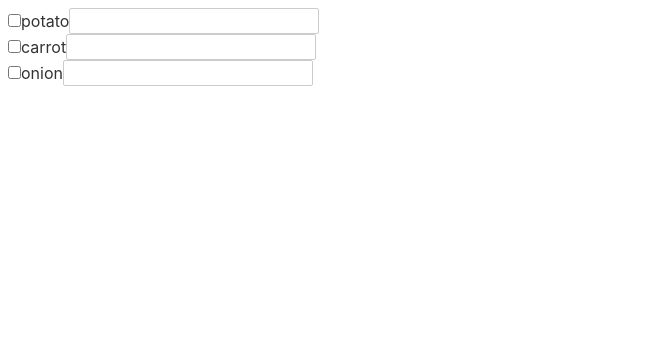
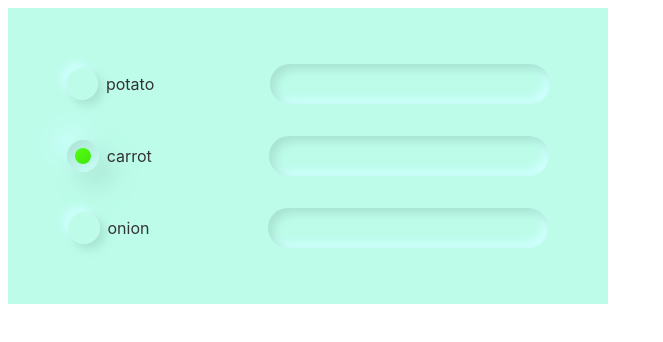
Before and after one commit to anna-maksimenko/shopping-list-app, a Svelte app: page / in a window 1280 px wide. Shown: the top 342 px of the page, without its empty margins (0-663 px from the left). Built offline with nearby package versions, Linux system fonts and the light colour scheme.

Commit message:
Autoprefixer + store + styles

```diff
--- a/package.json
+++ b/package.json
@@ -10,6 +10,7 @@
     "@fullhuman/postcss-purgecss": "^2.2.0",
     "@rollup/plugin-commonjs": "^12.0.0",
     "@rollup/plugin-node-resolve": "^8.0.0",
+    "autoprefixer": "^9.8.0",
     "node-sass": "^4.14.1",
     "postcss": "^7.0.31",
     "postcss-load-config": "^2.1.0",
--- a/postcss.config.js
+++ b/postcss.config.js
@@ -14,6 +14,7 @@ const production = !process.env.ROLLUP_WATCH
 module.exports = {
     plugins: [
         require('tailwindcss'),
+        require("autoprefixer"),
         ...(production ? [purgecss] : [])
     ]
 };
--- a/src/App.svelte
+++ b/src/App.svelte
@@ -2,13 +2,7 @@
 	import List from './components/List.svelte';
 	import ListItem from './components/ListItem.svelte';
 	import Tailwindcss from './Tailwindcss.svelte';
-
-
-	const itemsList = [
-		{ id: 1, name: 'potato' },
-		{ id: 2, name: 'carrot' },
-		{ id: 3, name: 'onion' }
-	];
+	import { productData } from './globals.js';
 </script>
 
 <Tailwindcss />
@@ -16,9 +10,9 @@
 <main>
 	<List>
 	<!-- Here should be list component -->
-	{#each itemsList as {name, id}}
+	{#each $productData as {name, id, enabled}}
 	<!-- Here should be list item component -->
-		<ListItem text={name} id={id} />
+		<ListItem text={name} id={id} bind:enabled={enabled}/>
 	{/each}
 	<!-- End of list component -->
 	</List>
--- a/src/components/List.svelte
+++ b/src/components/List.svelte
@@ -2,11 +2,12 @@
     // your script goes here
 </script>
 
-<style>
+<style type="text/scss">
+@import './src/styles/vars.scss';
     /* your styles go here */
     .list{
-        display: flex;
-        flex-direction: column;
+        @apply flex flex-col py-10;
+        background-color: $mainColor;
         max-width: 600px;
     }
 </style>
--- a/src/components/ListItem.svelte
+++ b/src/components/ListItem.svelte
@@ -2,28 +2,72 @@
     // your script goes here
     export let text;
     export let id;
+    export let enabled = false;
+
+    function checkboxHandler() {
+        enabled = !enabled;
+    }
 </script>
 
 <style type="text/scss">
 @import './src/styles/vars.scss';
     /* your styles go here */
     .list-item{
-        display: flex;
-        flex-direction: row;
-        flex-wrap: wrap;
-        justify-content: left;
-        align-items: center;
+        @apply flex flex-row justify-around flex-wrap items-center py-4 relative;
+        &__inner-wrapper{
+            @apply flex items-center;
+        }
+        &__name{
+            @apply ml-2 relative;
+        }
+        &__check{
+            @apply relative;
+            input[type="checkbox"]{
+                @apply absolute opacity-0 h-0 w-0;
+            }
+            &.list-item__check--enabled{
+                .list-item__checkmark{
+                    background: linear-gradient(145deg, #a9e3d2, #c9fff9);
+                    box-shadow: 13px 13px 27px $boxShadowDark, -13px -13px 27px $boxShadowLight;
+                    transition: all 0.2s ease-in-out;
+                    &:after{
+                        @apply absolute block w-4 h-4 top-1/2 left-1/2 rounded-full;
+                        content: "";
+                        transform: translate(-50%, -50%);
+                        background: linear-gradient(145deg, #51ff11, #44e60e);
+                        transition: all .25s ease;
+                    }
+                }
+            }
+        }
+        &__checkmark{
+            @apply h-8 w-8 rounded-full bg-mint;
+            box-shadow: 5px 5px 10px $boxShadowDark, -5px -5px 10px $boxShadowLight, inset 0px 0px 4px rgba(255, 255, 255, .2), inset 5px 5px 10px rgba(55, 84, 170, 0), inset -5px -5px 10px rgba(255, 255, 255, 0), 0px 0px 4px rgba(255, 255, 255, 0)
+        }
+        &__quantity input[type="number"]{
+            @apply bg-white outline-none border-none rounded-full py-2 px-4 block w-full appearance-none leading-normal;
+            background-color: $mainColor;
+            box-shadow: inset 5px 5px 10px $boxShadowDark, inset -5px -5px 10px $boxShadowLight;
+            transition: all 0.2s ease-in-out;
+            &:focus {
+                box-shadow:  inset 1px 1px 2px $boxShadowDark, inset -1px -1px 2px $boxShadowLight;
+            }
+        }
     }
 </style>
 
 <!-- markup (zero or more items) goes here -->
 <div class="list-item">
-    <div class="list-item__check">
-        <input type="checkbox" name={`checkbox-${id}`}>
+    <div class="list-item__inner-wrapper">
+        <label class="list-item__check" for={`checkbox-${id}`} class:list-item__check--enabled={enabled}>
+            <div class="list-item__checkmark" on:click={checkboxHandler}></div>
+            <input type="checkbox" name={`checkbox-${id}`} bind:checked={enabled}>
+        </label>
+        <div class="list-item__name">
+            <p>{text}</p>
+        </div>
     </div>
-    <div class="list-item__name">
-        <p>{text}</p>
-    </div>
+
     <div class="list-item__quantity">
         <input type="number" name={`quantity-${id}`}/>
     </div>
--- /dev/null
+++ b/src/globals.js
@@ -0,0 +1,8 @@
+import { writable } from 'svelte/store';
+	const itemsList = [
+		{ id: 1, name: 'potato', enabled: false},
+		{ id: 2, name: 'carrot', enabled: true},
+		{ id: 3, name: 'onion', enabled: false}
+	];
+
+export const productData = writable(itemsList);
--- a/src/styles/vars.scss
+++ b/src/styles/vars.scss
@@ -1 +1,4 @@
-$mainColor: green;
+$mainColor: #BCFCE9;
+$highlightColor: #9BFF79;
+$boxShadowDark: #a9e3d2;
+$boxShadowLight: #cfffff;
--- a/tailwind.config.js
+++ b/tailwind.config.js
@@ -1,7 +1,17 @@
 module.exports = {
   purge: [],
   theme: {
+    inset: {
+      '0': 0,
+      auto: 'auto',
+      '1/2': '50%',
+    },
     extend: {},
+    backgroundColor: theme => ({
+      ...theme('colors'),
+      'mint': '#BCFCE9'
+    }),
+
   },
   variants: {},
   plugins: [],
```
